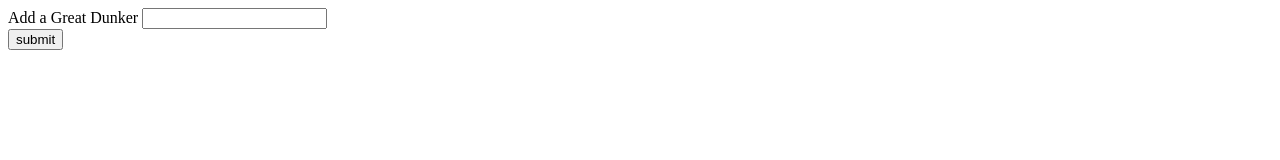
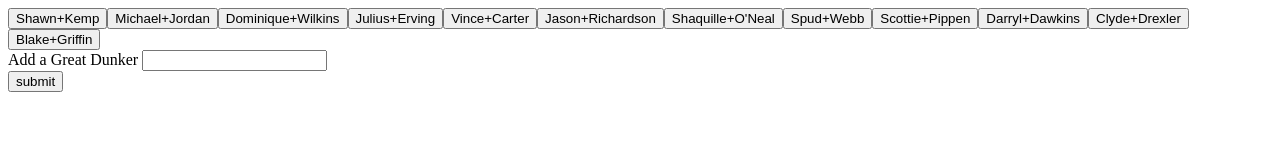
Before and after one commit to dtlobue/GiphyAPIApp, a plain HTML site: page index.html in a window 1280 px wide. Drawn offline with nearby package versions, Linux system fonts and the light colour scheme.

Commit message:
got my buttons to render

```diff
--- a/assets/javascript/logic.js
+++ b/assets/javascript/logic.js
@@ -1,9 +1,26 @@
-// need initial document on body line of code to ensure page loads first before code runs
+// need initial document on body line of code to ensure page loads first before code runs (I think?)
 
 //declaration of global variables, incl array of initial buttons
+var topics = ["Shawn+Kemp", "Michael+Jordan", "Dominique+Wilkins", "Julius+Erving", "Vince+Carter",
+"Jason+Richardson", "Shaquille+O'Neal", "Spud+Webb", "Scottie+Pippen", "Darryl+Dawkins", "Clyde+Drexler",
+"Blake+Griffin"]
+
 
 //for loop running through variable holding the array and dynamically populating buttons on DOM
+	//must also put string at index location into the created button
+for (i = 0; i < topics.length; i++) {
+	// Attaches variable to jQuery code that will dynamically create a button
+	var a = $("<button>");
+	// adds class of dunker to each dynamically created button from above
+	a.addClass("dunker");
+	// adding a data-attribute
+	a.attr("data-name", topics[i]);
+	// providing button text
+	a.text(topics[i]);
+	// adding the buttons to the correct <div> in the DOM
+	$("#dunkerButtons").append(a);
 
+}
 //Clicking on a button makes it go to the Giphy API and pull 10 *static* GIFs:
 // So, an on.click event. Make sure to include $(this) in it, which makes sure only the button clicked sends
 // it's VALUE to Giphy API
--- a/index.html
+++ b/index.html
@@ -2,7 +2,7 @@
 <html lang="en">
 <head>
 	<meta charset="UTF-8">
-	<title>Document</title>
+	<title>Great Dunkers</title>
 </head>
 <body>
 
```
